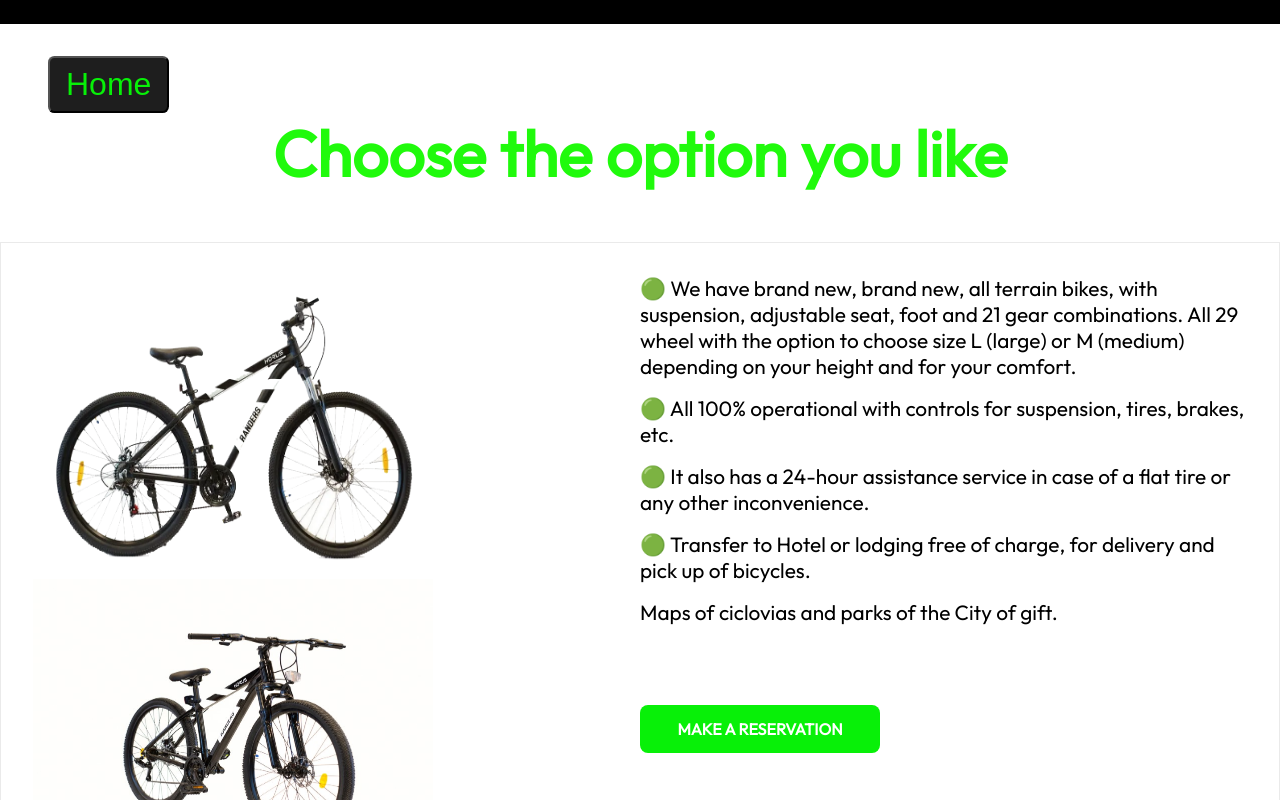
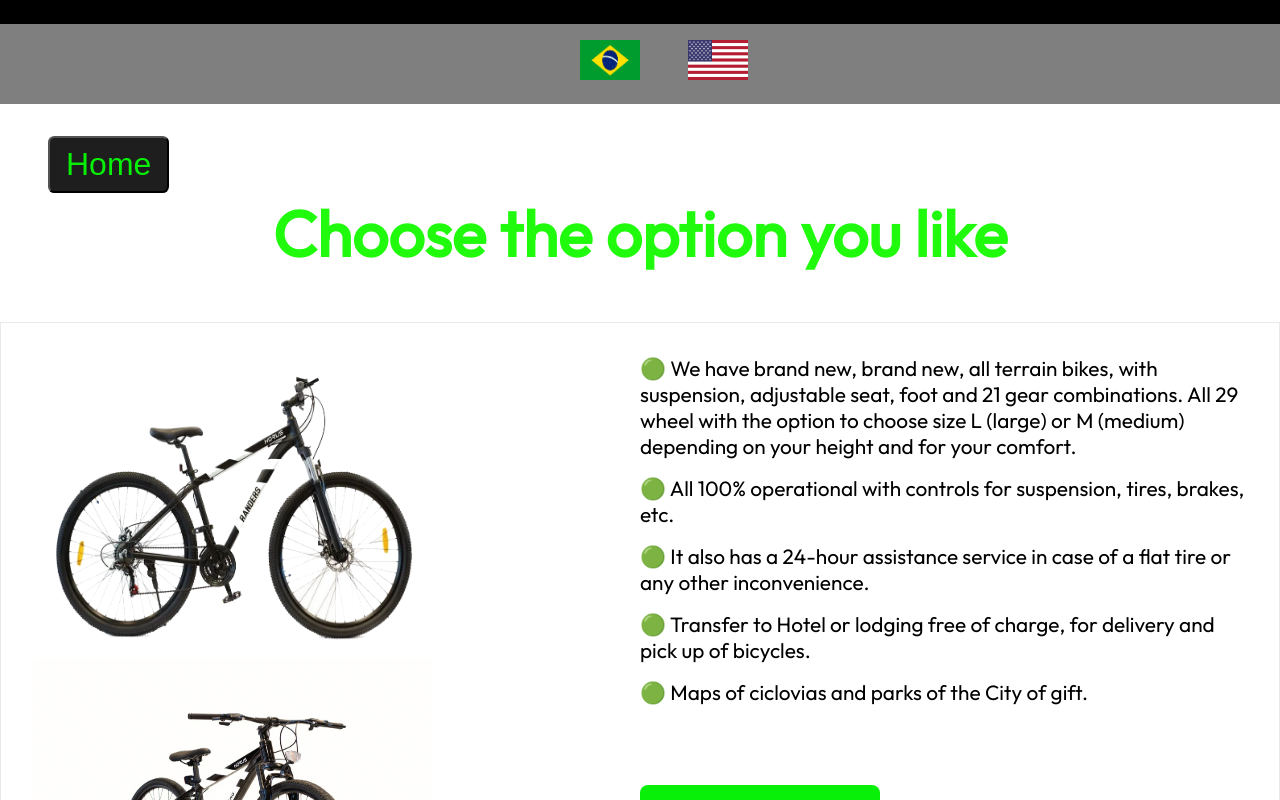
Before and after one commit to martinsetaro/rental-bikes, a Next.js app: page /Galery in a window 1280 px wide. Shown: the part 280-1080 px from the top of the page. Built offline with nearby package versions, Linux system fonts and the light colour scheme.

Commit message:
pagina completa traduccion

```diff
--- a/components/Payment/Payment.jsx
+++ b/components/Payment/Payment.jsx
@@ -1,24 +1,18 @@
 import style from "./payment.module.css";
 import Image from "next/image";
 import money from "../../public/assets/img/money.png";
+import traduccion from "../../pages/traduccion";
 
-const Payment = () => {
+const Payment = ({translation}) => {
   return (
     <div className={style.contenedorPayment}>
-      <h2>Payment methods</h2>
+     {translation ? <h2>Formas de pagamento</h2> : <h2>Payment methods</h2>}
       <div className={style.contenedorInfoPago}>
         <div className={style.imagenPago}>
           <Image src={money} alt="img" width={50} height={50} />
         </div>
         <div className={style.informacionPago}>
-          <p>
-            It is not necessary to make reservations, the payment is made at the
-            moment of signing the contract and after checking everything.
-            Payments are accepted in Argentine Pesos, Dollars or Euros at the
-            current exchange rate at the moment of signing the contract (the
-            rate in Dollars or Euros may vary depending on the exchange rate of
-            the day).
-          </p>
+          {translation ? <p>{traduccion.metodoPagoPt}</p> : <p>{traduccion.metodoPagoEn}</p>}
         </div>
       </div>
     </div>
--- a/pages/Galery.jsx
+++ b/pages/Galery.jsx
@@ -1,6 +1,7 @@
-import React, { useEffect } from "react";
+import React, { useEffect , useState } from "react";
 import Image from "next/image";
 import style from "../pages/galery.module.css";
+import styles from '../pages/style.module.css'
 import rider from "../public/assets/img/rider.png";
 import riderDos from "../public/assets/img/riderDos.jpg";
 import Layout from "../components/Layout";
@@ -28,18 +29,46 @@ import img18 from "../public/assets/img/img18.jpeg";
 import img19 from "../public/assets/img/img19.jpeg";
 import img20 from "../public/assets/img/img20.jpeg";
 import Payment from "../components/Payment/Payment";
+import brasil from '../public/assets/img/brasil.jpg';
+import usa from '../public/assets/img/usa.png';
+import traduccion from "./traduccion";
+
+
 
 const Galery = () => {
+
+
+  const [ translation , setTranslation ] = useState(false)
+
   useEffect(() => {
     AOS.init();
   }, []);
+
+
+  const handlerTraducirEn = ()=>{
+    setTranslation(false)
+  }
+  const handlerTraducirPt= ()=>{
+    setTranslation(true)
+  }
+
 
   return (
     <>
       <Layout>
         <div className={style.contenedorGaleria}>
-          <button className={style.buttonClass}><Link href="/">Home</Link></button>
-          <h2>Choose the option you like</h2>
+        <div className={styles.traductor}>
+        <Image
+        onClick={handlerTraducirPt}
+        src={brasil} alt="brazil" width={60} height={40}/>
+        <Image
+        onClick={handlerTraducirEn}
+        src={usa} alt="usa" width={60} height={40}/>
+       </div>
+          <button className={style.buttonClass}><Link href="/">
+            {translation ? `${traduccion.btnHomePt}` : `${traduccion.btnHomeEn}`}
+            </Link></button>
+          {translation ? <h2>{traduccion.elegirBicicletaPt}</h2> : <h2>{traduccion.elegirBicicletaEn}</h2>}
           <div className={style.contenedorInformacion}>
             <div
               className={style.contenedorImagen}
@@ -54,30 +83,17 @@ const Galery = () => {
               data-aos="fade-up"
               data-aos-duration="1000"
             >
-              <p>
-                 🟢 We have brand new, brand new, all terrain bikes, with
-                suspension, adjustable seat, foot and 21 gear combinations. All
-                29 wheel with the option to choose size L (large) or M (medium)
-                depending on your height and for your comfort.
-              </p>
-              <p>
-              🟢 All 100% operational with controls for suspension, tires,
-                brakes, etc.
-              </p>
-              <p>
-              🟢 It also has a 24-hour assistance service in case of a flat tire
-                or any other inconvenience.
-              </p>
-              <p>
-              🟢 Transfer to Hotel or lodging free of charge, for delivery and
-                pick up of bicycles.
-              </p>
-              <p>Maps of ciclovias and parks of the City of gift.</p>
-              <Link href="https://api.whatsapp.com/send?phone=+5492616442682&text=Estoy%20enviando%20un%20mensaje%20desde%20la%20aplicacion%20web%20%22BCR%20Mountain%20Bike%20Rental%22%20,%20me%20gustaria%20tener%20m%C3%A1s%20informaci%C3%B3n.%20Muchas%20gracias!"><button className={style.btnReserva}>make a reservation</button></Link>
+              {translation ? <p>🟢 {traduccion.textoUnoPt}</p> : <p>🟢 {traduccion.textoUnoEn}</p>}
+              {translation ? <p>🟢 {traduccion.textoDosPt}</p> : <p>🟢 {traduccion.textoDosEn}</p>}
+              {translation ? <p>🟢 {traduccion.textoTresPt}</p> : <p>🟢 {traduccion.textoTresEn}</p>}
+              {translation ? <p>🟢 {traduccion.textoCuatroPt}</p> : <p>🟢 {traduccion.textoCuatroEn}</p>}
+              {translation ? <p>🟢 {traduccion.textoCincoPt}</p> : <p>🟢 {traduccion.textoCincoEn}</p>}
+
+              <Link href="https://api.whatsapp.com/send?phone=+5492616442682&text=Estoy%20enviando%20un%20mensaje%20desde%20la%20aplicacion%20web%20%22BCR%20Mountain%20Bike%20Rental%22%20,%20me%20gustaria%20tener%20m%C3%A1s%20informaci%C3%B3n.%20Muchas%20gracias!"><button className={style.btnReserva}>{translation ? "Faça uma reserva" : "Make a reservation"}</button></Link>
             </div>
           </div>
           <div className={style.tituloGalery}>
-             <h2>Galery</h2>
+             {translation ? <h2>Galeria</h2> : <h2>Galery</h2>}
           </div>
 
           <div className={style.slider}>
@@ -145,7 +161,7 @@ const Galery = () => {
               </li>
             </ul>
           </div>
-          <Payment/>
+          <Payment translation={translation}/>
         </div>
       </Layout>
     </>
--- a/pages/galery.module.css
+++ b/pages/galery.module.css
@@ -17,7 +17,7 @@
     max-width: 120rem;
     height: auto;
     background-color: #fff;
-    padding-top: 2rem;
+
   }
   .contenedorGaleria h2
   {
--- a/pages/index.js
+++ b/pages/index.js
@@ -28,19 +28,19 @@ export default function HomePage() {
 const handlerTraducirPt = () =>{
 
  setTranslation(true)
- localStorage.setItem('idioma',translation);
+
 
 }
 const handlerTraducirEn = () =>{
 
   setTranslation(false)
-  localStorage.setItem('idioma',translation);
+
 
  }
 
   return (
 
-  <Layout>
+  <Layout translation={translation}>
     <div className={style.containerPrincipal}>
       <div className={style.traductor}>
         <Image
--- a/pages/style.module.css
+++ b/pages/style.module.css
@@ -159,6 +159,7 @@
   display: flex;
   justify-content: center;
   padding: 1rem;
+  margin-bottom: 2rem;
 }
 .traductor img
 {
--- a/pages/traduccion.js
+++ b/pages/traduccion.js
@@ -1,4 +1,5 @@
 const traduccion = {
+    /* English */
     rentalBikeEn:"Rental Bike in Mendoza",
     subRentalBikeEn:"Your own adventure on two wheels Mendoza awaits you!!",
     reservasEn:"Make a Reservation",
@@ -6,6 +7,23 @@ const traduccion = {
     elegirBicicletaPt:"Escolha aquele de que mais gosta e comece a pedalar!",
     btnReservaEn:"See Option",
     preciosEn:"Rent a city bike",
+    btnHomeEn:"Home",
+    elegirBicicletaEn:"Choose the option you like",
+    textoUnoEn:"We have brand new, brand new, all terrain bikes, with suspension, adjustable seat, foot and 21 gear combinations. All 29 wheel with the option to choose size L (large) or M (medium) depending on your height and for your comfort.",
+    textoDosEn:"All 100% operational with controls for suspension, tires, brakes, etc.",
+    textoTresEn:"It also has a 24-hour assistance service in case of a flat tire or any other inconvenience.",
+    textoCuatroEn:"Transfer to Hotel or lodging free of charge, for delivery and pick up of bicycles.",
+    textoCincoEn:" Maps of ciclovias and parks of the City of gift.",
+    metodoPagoEn:"It is not necessary to make reservations, the payment is made at the moment of signing the contract and after checking everything. Payments are accepted in Argentine Pesos, Dollars or Euros at the current exchange rate at the moment of signing the contract (the rate in Dollars or Euros may vary depending on the exchange rate of the day).",
+    /* Portugues */
+    metodoPagoPt:"Não é necessário fazer reservas, o pagamento é efectuado no momento da assinatura do contrato e após verificação de tudo. Os pagamentos são aceites em Pesos Argentinos, Dólares ou Euros à taxa de câmbio actual no momento da assinatura do contrato (a taxa em Dólares ou Euros pode variar dependendo da taxa de câmbio do dia).",
+    textoUnoPt:"Temos bicicletas novas em folha, novíssimas, todo-o-terreno, com suspensão, assento ajustável, pé e 21 combinações de mudanças. Todas as 29 rodas com a opção de escolher o tamanho L (grande) ou M (médio), dependendo da sua altura e para o seu conforto.",
+    textoDosPt:" Todos 100% operacionais com controlos de suspensão, pneus, travões, etc.",
+    textoTresPt:"Tem também um serviço de assistência 24 horas por dia em caso de furo ou qualquer outro inconveniente.",
+    textoCuatroPt:"Transferência para o Hotel ou alojamento gratuito, para entrega e recolha de bicicletas.",
+    textoCincoPt:"Mapas de ciclovias e parques da Cidade do presente.",
+    btnHomePt:"início",
+    elegirBicicletaPt:"Escolha a opção que mais lhe agrada",
     preciosPt:"Alugar uma bicicleta de cidade",
     btnReservaPt:"ver opção",
     rentalBikePt:"Bicicleta de aluguer em Mendoza",
```
